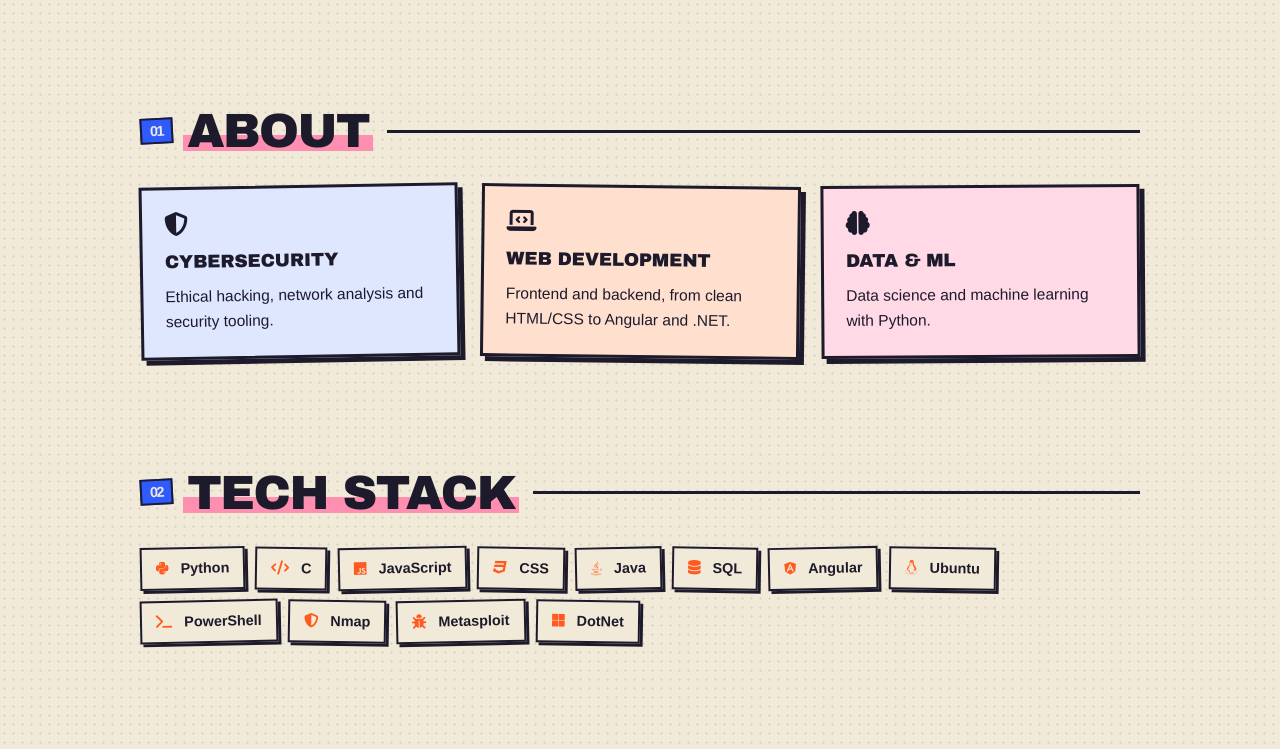
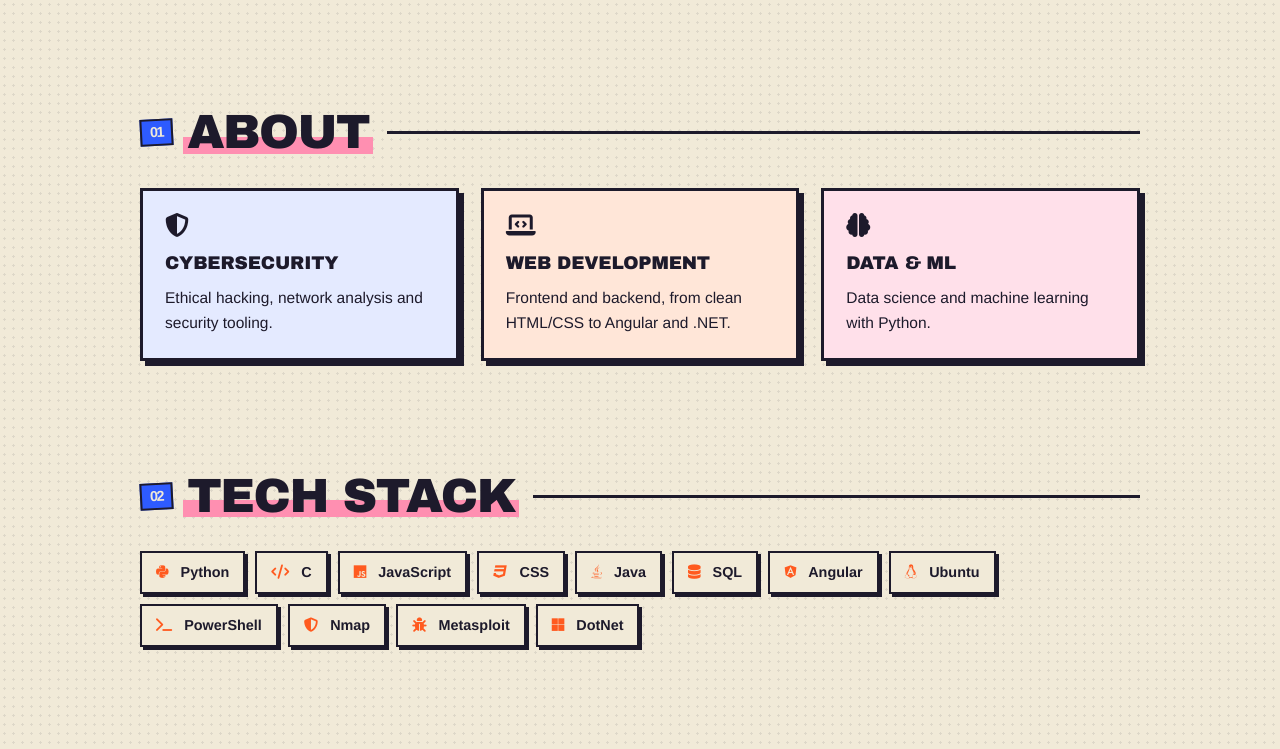
Before and after one commit to nihatbayramm/personal-website, a plain HTML site: page index.html in a window 1280 px wide. Shown: the part 963-1712 px from the top of the page. Drawn offline with Linux system fonts and the light colour scheme; animation ran at ten frames a second.

Commit message:
Profesyonel cila: odak, seçim rengi, tutarlı geçişler, daha az rastgele eğim

```diff
--- a/index.html
+++ b/index.html
@@ -10,7 +10,7 @@
   <link rel="preconnect" href="https://fonts.gstatic.com" crossorigin>
   <link href="https://fonts.googleapis.com/css2?family=Inter:wght@400;500;600;700;800&family=JetBrains+Mono:wght@400;500&display=swap" rel="stylesheet">
   <link rel="stylesheet" href="https://cdnjs.cloudflare.com/ajax/libs/font-awesome/6.5.1/css/all.min.css">
-  <link rel="stylesheet" href="style.css?v=17">
+  <link rel="stylesheet" href="style.css?v=18">
 </head>
 <body>
   <canvas id="bg" aria-hidden="true"></canvas>
--- a/style.css
+++ b/style.css
@@ -273,3 +273,21 @@ h1 > span:first-child{text-shadow:4px 3px 0 var(--pink)}
 .logo .av{display:block;width:44px;height:44px;object-fit:cover;object-position:50% 30%;border:3px solid var(--ink);box-shadow:4px 4px 0 var(--pink);filter:grayscale(1) sepia(1) hue-rotate(190deg) saturate(3.2) contrast(1.1);transform:rotate(-3deg);transition:.2s}
 .logo:hover .av{transform:rotate(0);box-shadow:4px 4px 0 var(--orange)}
 @media(max-width:860px){.logo .av{width:38px;height:38px}}
+
+/* ---- v5: profesyonel cila ---- */
+::selection{background:var(--pink);color:var(--ink)}
+:focus{outline:none}
+:focus-visible{outline:3px solid var(--blue);outline-offset:3px}
+a,button,.btn,.card,.chips span,.social a,.post,.proj{transition:transform .18s ease,box-shadow .18s ease,background-color .18s ease,border-color .18s ease,color .18s ease}
+.three .card:nth-child(n){transform:none}
+.three .card:nth-child(3n+1){box-shadow:5px 5px 0 var(--ink);background:#e4eaff}
+.three .card:nth-child(3n+2){box-shadow:5px 5px 0 var(--ink);background:#ffe6d8}
+.three .card:nth-child(3n){box-shadow:5px 5px 0 var(--ink);background:#ffe0ea}
+.card:hover{transform:translate(-2px,-2px);box-shadow:7px 7px 0 var(--ink)}
+.chips span:nth-child(odd),.chips span:nth-child(even){transform:none}
+.chips span:hover{transform:translate(-2px,-2px)}
+.nav .btn-nav:hover{background:var(--orange);color:var(--ink)}
+.card h3,.item h3,.post h3,.proj h3{letter-spacing:-.01em}
+.title{line-height:1.05}
+.foot{letter-spacing:.08em}
+@media(prefers-reduced-motion:reduce){.stamp svg,.track,.caret,.dot{animation:none!important}}
```
